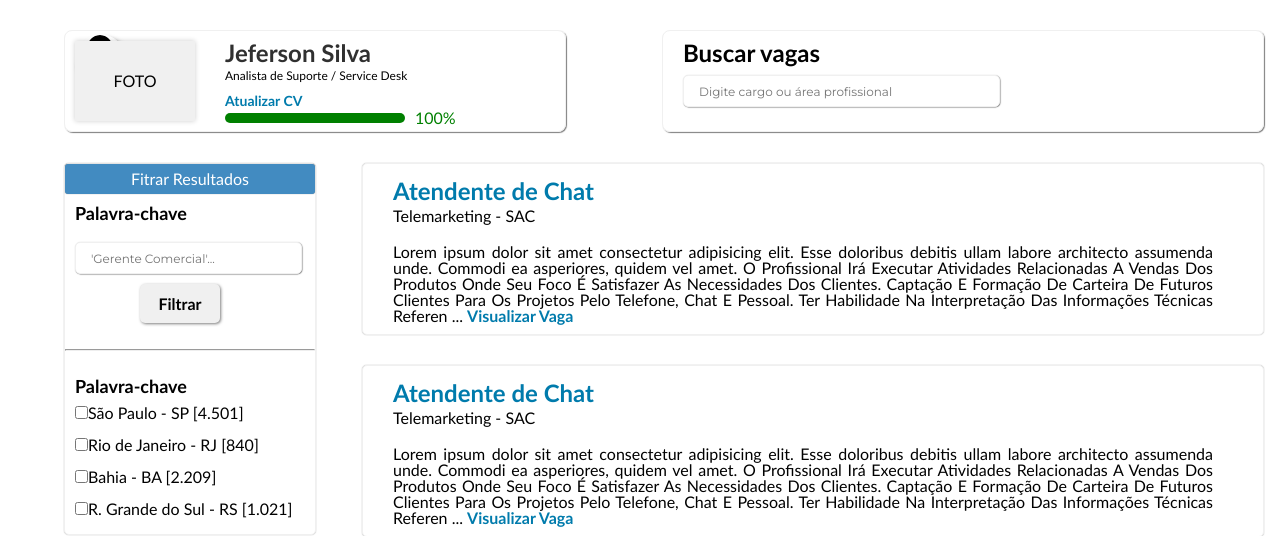
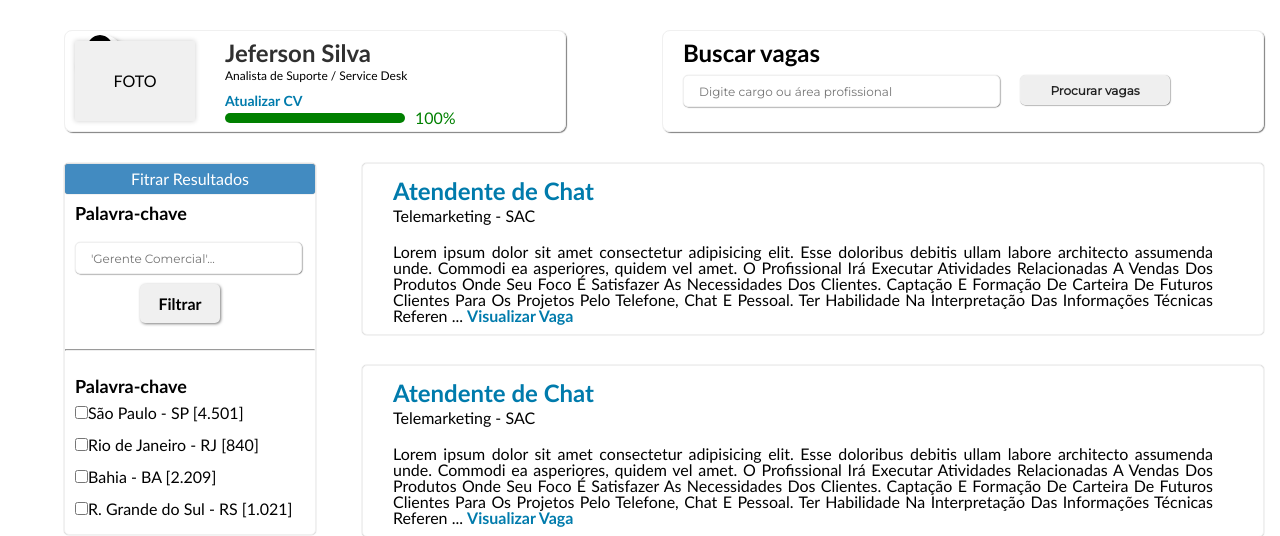
Before and after one commit to graciani23/projeto-integrador, a PHP site: page /search.php in a window 1280 px wide. Shown: the part 100-636 px from the top of the page. Run offline with PHP 8.4, Linux system fonts and the light colour scheme.

Commit message:
[Search] - Finalização da página Buscar vagas

```diff
--- a/search.php
+++ b/search.php
@@ -48,7 +48,12 @@
 
         <div class="buscar-vagas">
             <h2>Buscar vagas</h2>
-            <input type="text" placeholder="Digite cargo ou área profissional">
+
+            <form action="">
+                <input type="text" placeholder="Digite cargo ou área profissional" style="float: left">
+                <input type="button" value="Procurar vagas" style="float: left; width: 150px; text-align: center; font-weight: bold; padding: 0;">
+
+            </form>
         </div>
     </div>
 
```
